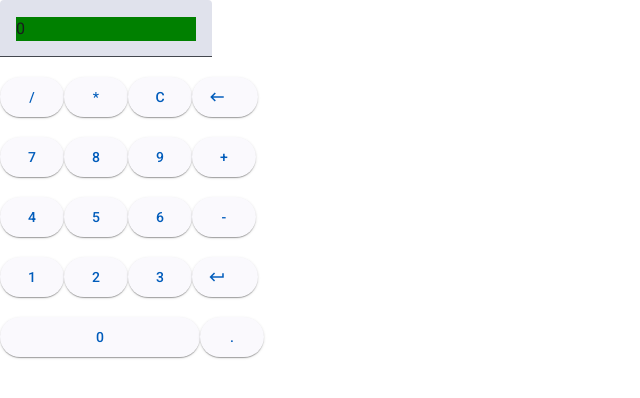
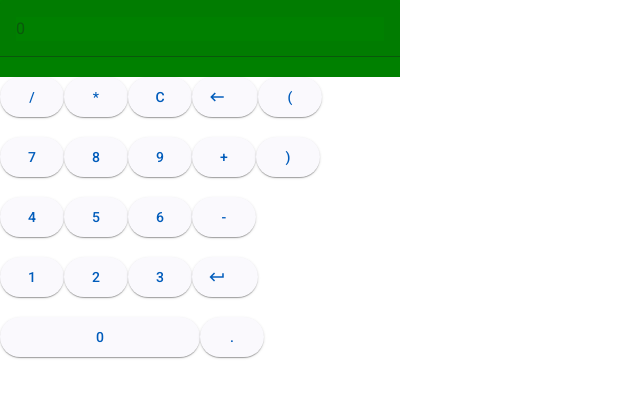
Before and after one commit to luisalejandrofigueredo/calculadora, an Angular app: page / in a window 1280 px wide. Shown: the top 398 px of the page, without its empty margins (0-640 px from the left). Built offline with nearby package versions, Linux system fonts and the light colour scheme.

Commit message:
19/02/2025

```diff
--- a/src/app/app.component.html
+++ b/src/app/app.component.html
@@ -1,5 +1,5 @@
-<mat-form-field color="accent"  >
-  <textarea matInput  class="textareacampo" cdkTextareaAutosize #autosize="cdkTextareaAutosize" cdkAutosizeMinRows="1"
+<mat-form-field style="width: 400px;background-color: green;" color="accent"  >
+  <textarea matInput  disabled="true" class="textareacampo" cdkTextareaAutosize #autosize="cdkTextareaAutosize" cdkAutosizeMinRows="1"
     cdkAutosizeMaxRows="10" >{{calculo}}</textarea>
 </mat-form-field>
 <div class="row">
@@ -9,6 +9,7 @@
       <button mat-raised-button (click)="multiplicacion()">*</button>
       <button mat-raised-button (click)="borrar()">C</button>
       <button mat-raised-button (click)="borrarUltimo()"><mat-icon>keyboard_backspace</mat-icon></button>
+      <button mat-raised-button (click)="abro_parentesis()">(</button>
     </div>
     <div class="separación"></div>
     <div>
@@ -18,6 +19,7 @@
       <button mat-raised-button (click)="ocho()">8</button>
       <button mat-raised-button (click)="nueve()">9</button>
       <button mat-raised-button (click)="suma()" >+</button>
+      <button mat-raised-button (click)="cierro_parentesis()">)</button>
     </div>
     <div class="separación"></div>
     <div>
--- a/src/app/app.component.scss
+++ b/src/app/app.component.scss
@@ -3,6 +3,7 @@
     background-color: green;
     color: black;
     border-color: aquamarine;
+
 }
 
 .button
--- a/src/app/app.component.ts
+++ b/src/app/app.component.ts
@@ -113,6 +113,12 @@ export class AppComponent {
     this.calculo = this.calculo + "/" + "\n";
     this.flagPunto = false;
   }
+  abro_parentesis() {
+    this.calculo = this.calculo + "(";
+  }
+  cerro_parentesis() {
+    this.calculo = this.calculo + ")";
+  }
   punto() {
     if (this.flagPunto === false) {
       if (this.calculo === '0') {
@@ -198,4 +204,5 @@ export class AppComponent {
       this.borrar();
     }
   }
+
 }
--- a/src/app/dialogodeerror/dialogodeerror.component.ts
+++ b/src/app/dialogodeerror/dialogodeerror.component.ts
@@ -9,5 +9,4 @@ import { MatDialogModule,MatDialogRef ,MatDialogActions} from '@angular/material
 })
 export class DialogodeerrorComponent {
   readonly dialogRef = inject(MatDialogRef<DialogodeerrorComponent>);
-
 }
```
